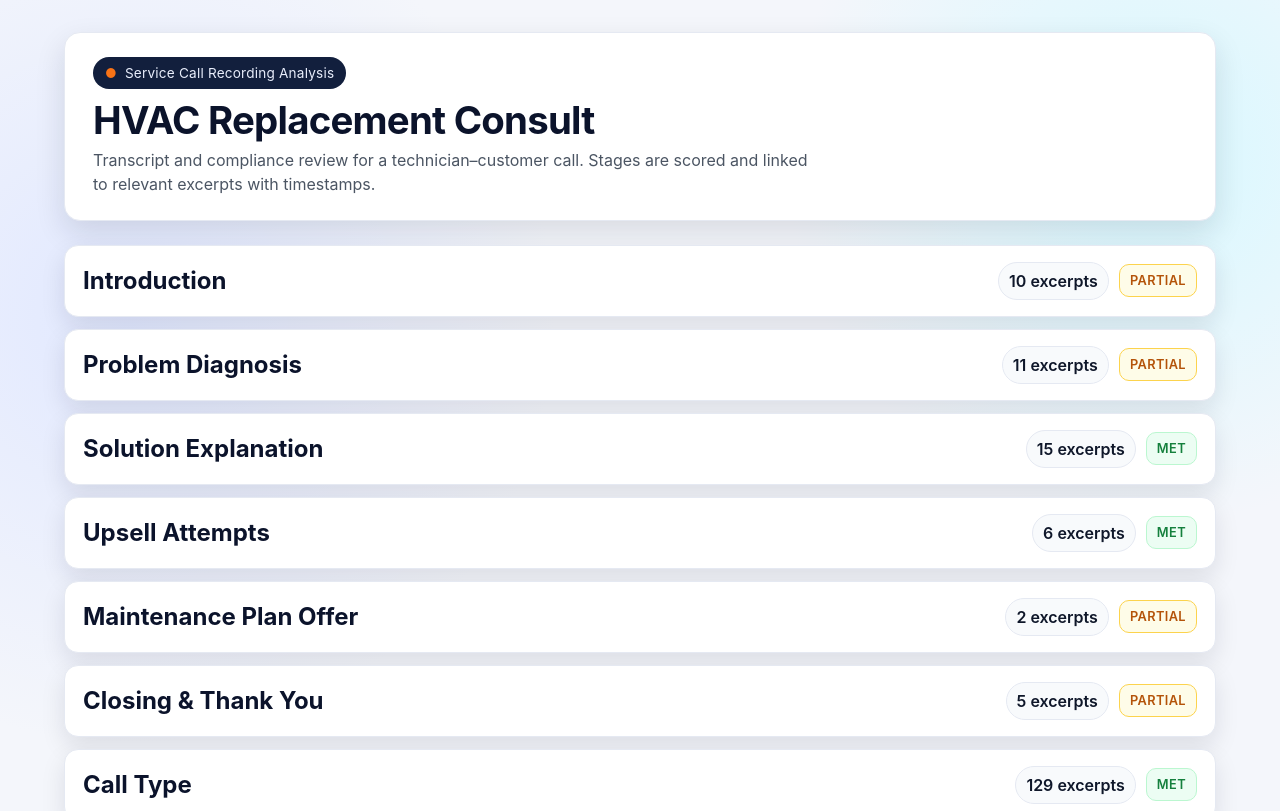
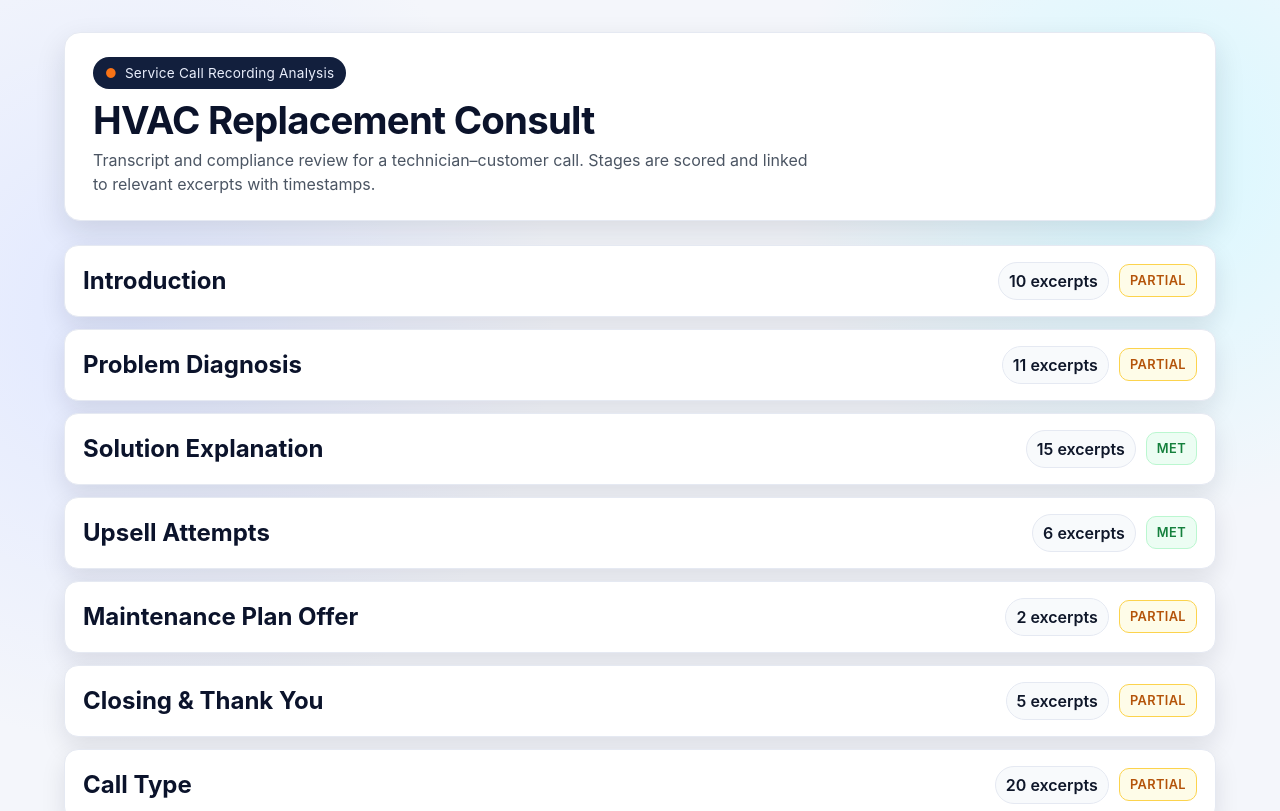
Before and after one commit to pigpigbig/Service-Call-Analysis, a React (Vite) app in the folder web/: page / in a window 1280 px wide. Shown: the top 811 px of the page. Built offline with nearby package versions, Linux system fonts and the light colour scheme.

Commit message:
call type: limit excerpts and mark as informational

```diff
--- a/web/src/data/analysis.ts
+++ b/web/src/data/analysis.ts
@@ -156,7 +156,7 @@ export const stages: Stage[] = [
   {
     id: "callType",
     title: "Call Type",
-    verdict: "met",
+    verdict: "partial",
     summary:
       "Sales-focused follow-up after a repair visit, presenting HVAC replacement/upgrade options.",
     checks: [
@@ -167,6 +167,7 @@ export const stages: Stage[] = [
         timeWindow: [10, 140],
       },
     ],
+    timeWindow: [10, 140],
   },
   {
     id: "salesInsights",
```
